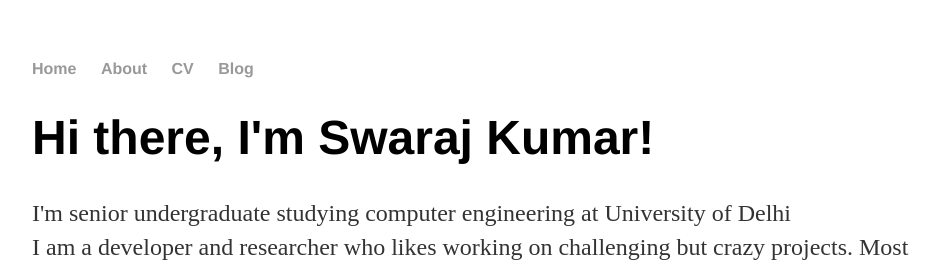
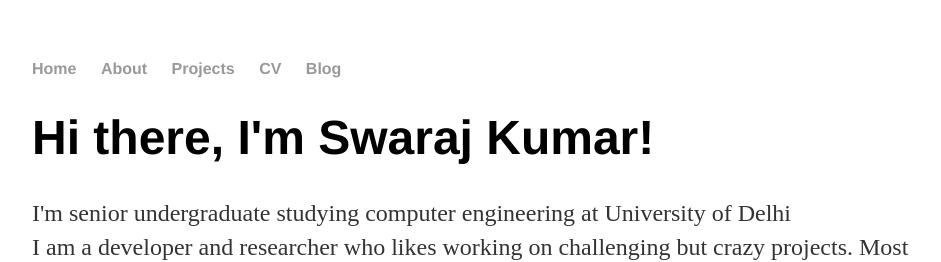
Before and after one commit to SWARAJkumar/swarajkumar.github.io, a Jekyll site: the page built from index.html, in a window 1280 px wide. Shown: the top 262 px of the page, without its empty margins (160-1101 px from the left). Built offline with Jekyll 4.4.1, drawn with Linux system fonts in a browser that asks for light colours.

Commit message:
Update default.html

```diff
--- a/_layouts/default.html
+++ b/_layouts/default.html
@@ -11,6 +11,7 @@
 	    		<ul>
 	        		<li><a href="/">Home</a></li>
 		        	<li><a href="/about">About</a></li>
+				<li><a href="/project">Projects</a></li>
 	        		<li><a href="/cv">CV</a></li>
 	        		<li><a href="/blog">Blog</a></li>
 	    		</ul>
```
